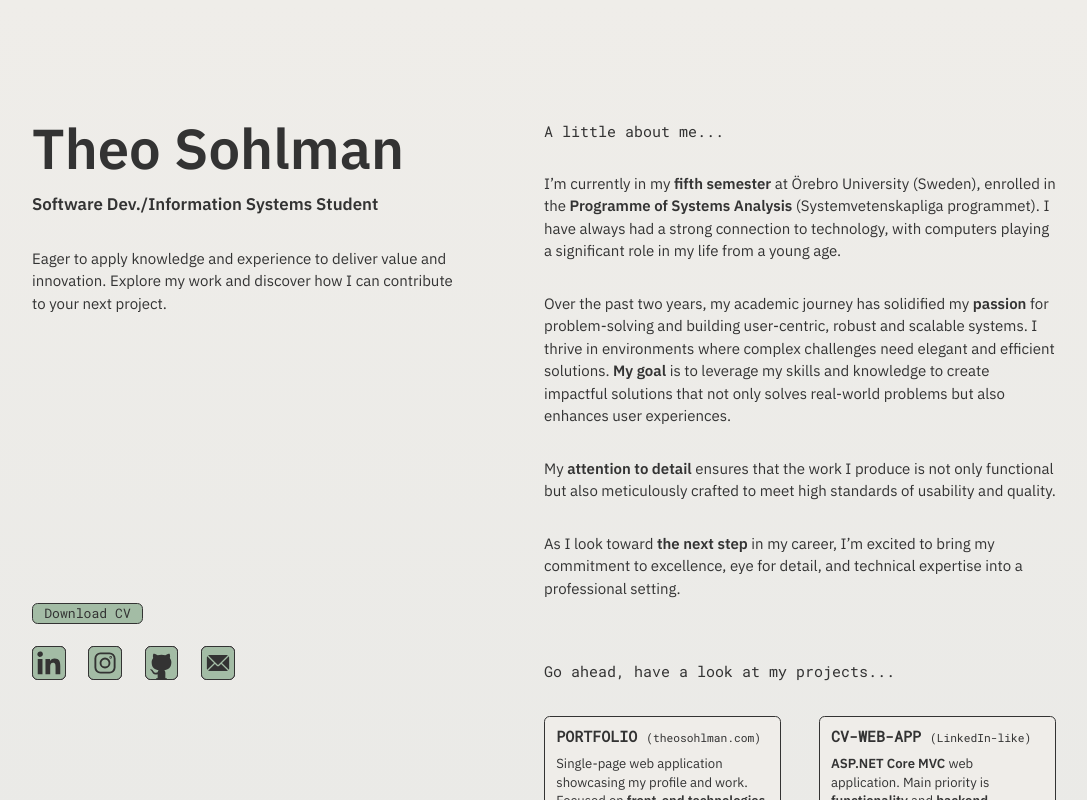
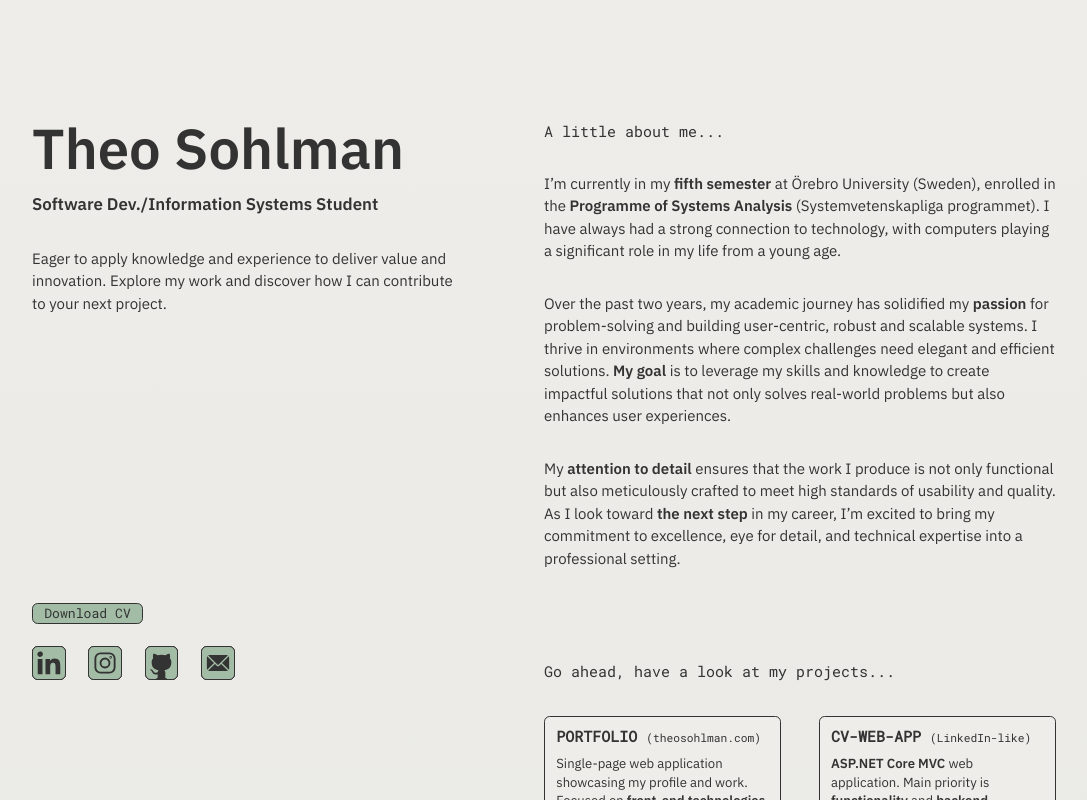
Before and after one commit to TheoSoh/portfolio-theo, a React (Vite) app: page / in a window 1280 px wide. Shown: the top 800 px of the page, without its empty margins (96-1183 px from the left). Built offline with nearby package versions, Linux system fonts and the light colour scheme.

Commit message:
edit text position

```diff
--- a/src/sections/About.jsx
+++ b/src/sections/About.jsx
@@ -2,7 +2,7 @@ const About = ({ sectionRef }) => {
   return (
     <section
       ref={sectionRef}
-      className="scroll-target flex h-fit w-full flex-col gap-8 pb-20 text-justify md:pb-16 lg:text-left 2xl:pb-28"
+      className="scroll-target flex h-fit w-full flex-col gap-8 pb-20 md:pb-16 2xl:pb-28"
     >
       <p className="font-mono">A little about me...</p>
       <p>
@@ -20,11 +20,11 @@ const About = ({ sectionRef }) => {
       </p>
       <p>
         My <b>attention to detail</b> ensures that the work I produce is not only functional but
-        also meticulously crafted to meet high standards of usability and quality.
+        also meticulously crafted to meet high standards of usability and quality. As I look toward <b>the next step</b> in my career, I’m excited to bring my commitment to
+        excellence, eye for detail, and technical expertise into a professional setting.
       </p>
       <p>
-        As I look toward <b>the next step</b> in my career, I’m excited to bring my commitment to
-        excellence, eye for detail, and technical expertise into a professional setting.
+
       </p>
     </section>
   );
```
